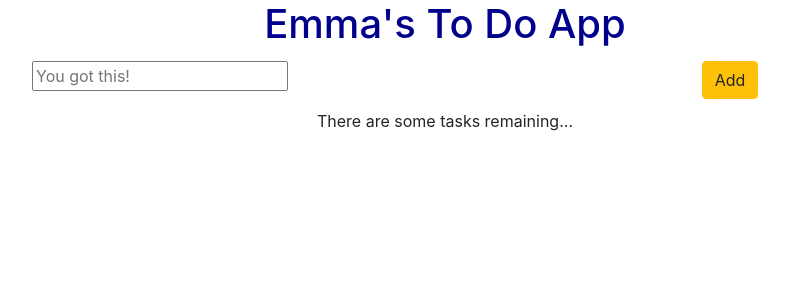
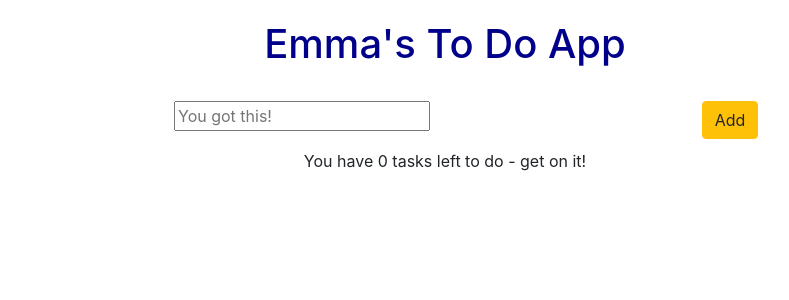
Before and after one commit to emwalks/todo-app-frontend, a React app: page / in a window 1280 px wide. Shown: the top 300 px of the page, without its empty margins (195-984 px from the left). Built offline with nearby package versions, Linux system fonts and the light colour scheme.

Commit message:
Task counter now working

```diff
--- a/src/App.js
+++ b/src/App.js
@@ -14,6 +14,8 @@ class App extends Component {
     };
 
     this.addTask = this.addTask.bind(this);
+    this.doneTask = this.doneTask.bind(this);
+    this.removeTask = this.removeTask.bind(this);
   }
 
   addTask(task) {
@@ -24,14 +26,31 @@ class App extends Component {
       });
   }
 
+  doneTask(task) {
+    let currentListOfTasks = this.state.tasks;
+    currentListOfTasks.push(task)
+    this.setState({
+    tasks:currentListOfTasks
+      });
+  }
+
+  removeTask(task) {
+    let currentListOfTasks = this.state.tasks;
+    currentListOfTasks.push(task)
+    this.setState({
+    tasks:currentListOfTasks
+      });
+  }
+
   //this gives a default empty array of tasks initially
   //then have a functioin that pushes the task into the array
+
   render() {
     return (
       <div className="container">
       <Header />
       <TaskForm onAddTaskHandler = {this.addTask} />
-      <TaskCounter />
+      <TaskCounter numberOfTasks = {this.state.tasks.length}/>
       <TaskList tasks={this.state.tasks} />
       </div>
     );
--- a/src/components/Header.js
+++ b/src/components/Header.js
@@ -9,8 +9,9 @@ class Header extends React.Component {
 const styles = {
     header: {
         color: "darkblue",
-        textAlign: "center"
-
+        textAlign: "center",
+        paddingTop: "20px",
+        paddingBottom: "20px"
     }
 };
 
--- a/src/components/TaskCounter.js
+++ b/src/components/TaskCounter.js
@@ -1,9 +1,10 @@
 import React from 'react';
 
 class TaskCounter extends React.Component {
+
    render(){
        return (
-        <p style={styles.counter}>There are some tasks remaining...</p>
+        <p style={styles.counter}>You have {this.props.numberOfTasks} tasks left to do - get on it!</p>
        );
    }
 }
--- a/src/components/TaskForm.js
+++ b/src/components/TaskForm.js
@@ -43,10 +43,10 @@ class TaskForm extends React.Component {
    render() {
        return (
             <div className="row" style={styles.form}>
-                <div className="col">
+                <div className="col" style={styles.taskInputCol}>
                     <input type="text" placeholder="You got this!" value={this.state.taskDescription} onChange={this.onTaskTextFieldUpdated} />
                 </div>
-                <div className="col">
+                <div className="col" style={styles.addButtonCol}>
                     <button type ="submit" onClick={this.onAddClicked} class="btn btn-warning">Add</button>
                 </div>
             </div>
@@ -59,7 +59,14 @@ const styles = {
         paddingTop : "5px",
         paddingBottom: "5px",
         textAlign: "center"
+    },
+    taskInputCol:{
+        textAlign : "right"
+    },
+    addButtonCol:{
+        //textAlign : "left"
     }
+
 };
 
 export default TaskForm
```
Also changed, not shown: 1 other file (tests, documents, lock files or other folders).
